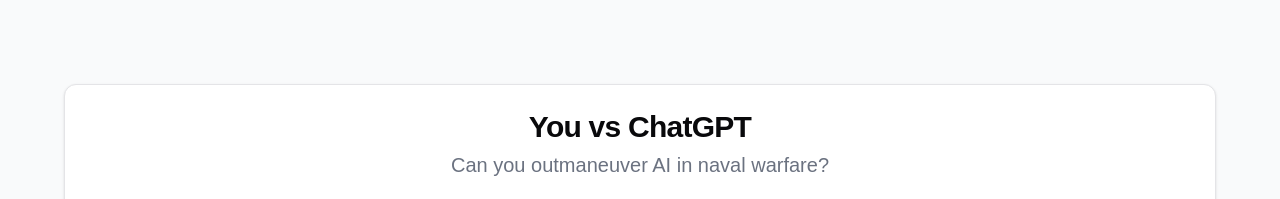
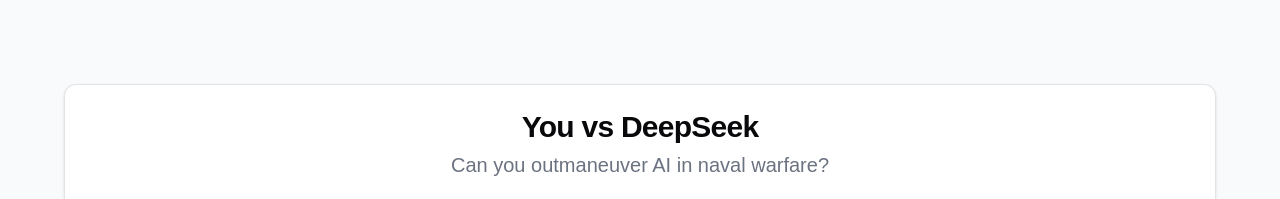
Before and after one commit to jeqcho/caip-sp25-demo, a Next.js app in the folder battleship-frontend/: page / in a window 1280 px wide. Shown: the top 199 px of the page. Built offline with nearby package versions, Linux system fonts and the light colour scheme.

Commit message:
replace chatgpt to deepseek

```diff
--- a/battleship-frontend/app/page.tsx
+++ b/battleship-frontend/app/page.tsx
@@ -92,11 +92,11 @@
   const [currentInstructionIndex, setCurrentInstructionIndex] = useState(0);
 
   const instructions = [
-    "We will show how a publicly-accessible AI like ChatGPT is better and faster in making war-time decisions than humans, against humans. We hope to advocate for the continued funding of the US AI Safety Institute to prevent the loss of control of AI systems.",
-    // "To keep things simple, you will play a game of battleship against ChatGPT, but instead of choosing tiles, both you and ChatGPT will ask questions to find out the position of the ships. This is a rough test about making the right decisions under time pressure to reduce as much uncertainty as possible.",
-    // "You have 5 rounds. You can ask one question in each round. Each question must be answerable in one word. You have 30 seconds for each round. We will give you the answer at the end of each round. The same goes for ChatGPT.",
-    // "ChatGPT won't be able to see your questions, but we will give you a boost: you can see ChatGPT's questions.",
-    // "We did not train ChatGPT for this, but it beat every single person so far in this demo. To this effect, we think millions of copies of ChatGPT defeat will humans in actual war scenarios.",
+    "We will show how a publicly-accessible AI like DeepSeek is better and faster in making war-time decisions than humans, against humans. We hope to advocate for the continued funding of the US AI Safety Institute to prevent the loss of control of AI systems.",
+    // "To keep things simple, you will play a game of battleship against DeepSeek, but instead of choosing tiles, both you and DeepSeek will ask questions to find out the position of the ships. This is a rough test about making the right decisions under time pressure to reduce as much uncertainty as possible.",
+    // "You have 5 rounds. You can ask one question in each round. Each question must be answerable in one word. You have 30 seconds for each round. We will give you the answer at the end of each round. The same goes for DeepSeek.",
+    // "DeepSeek won't be able to see your questions, but we will give you a boost: you can see DeepSeek's questions.",
+    // "We did not train DeepSeek for this, but it beat every single person so far in this demo. To this effect, we think millions of copies of DeepSeek defeat will humans in actual war scenarios.",
     // "Press the button below to begin. We will show a board to the left."
   ];
 
@@ -567,7 +567,7 @@
                 <div className="space-y-2">
                   <h4 className="text-sm font-medium text-gray-600 flex items-center gap-2">
                     <Bot className="h-4 w-4" />
-                    ChatGPT has reduced their uncertainty by:
+                    DeepSeek has reduced their uncertainty by:
                   </h4>
                   <ProgressBar
                     history={calculateAdjustedEIGHistoryForRound(currentRound)}
@@ -787,7 +787,7 @@
     <div className="flex items-center justify-center w-full min-h-screen bg-gray-50 p-6">
       <Card className="w-full max-w-6xl mx-auto">
         <CardHeader className="text-center pb-16">
-          <CardTitle className="text-3xl font-bold">You vs ChatGPT</CardTitle>
+          <CardTitle className="text-3xl font-bold">You vs DeepSeek</CardTitle>
           <p className="text-gray-500 text-xl mt-2">Can you outmaneuver AI in naval warfare?</p>
         </CardHeader>
         <CardContent>
```
